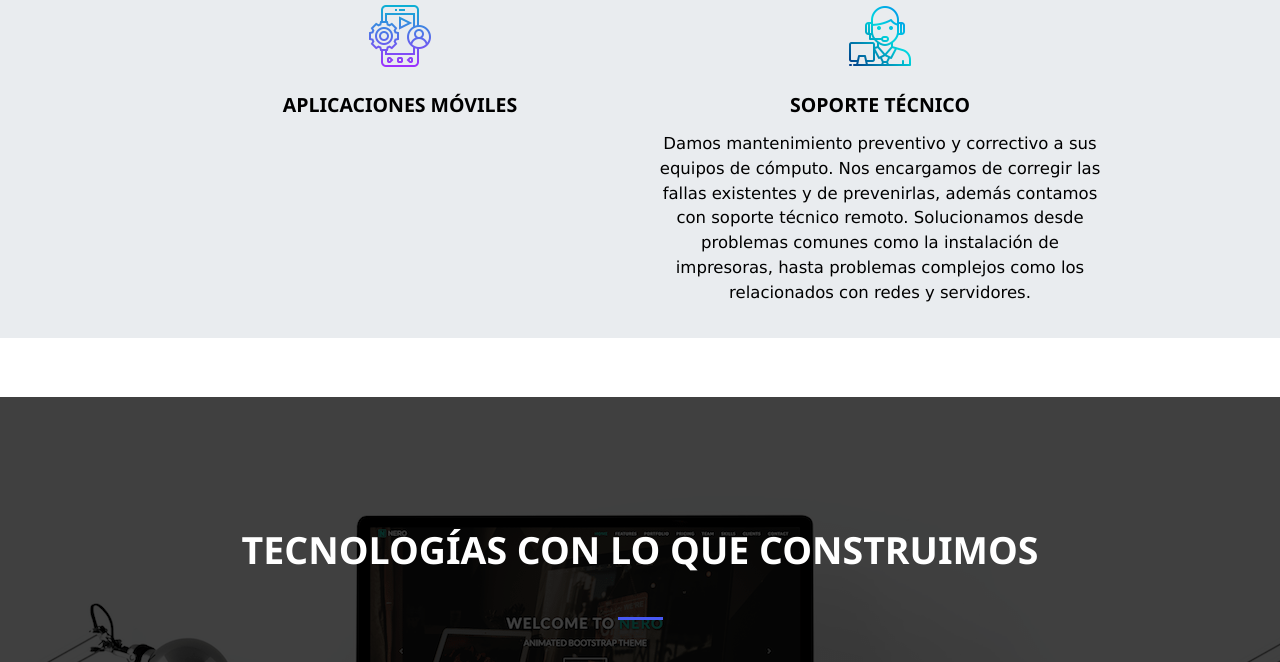
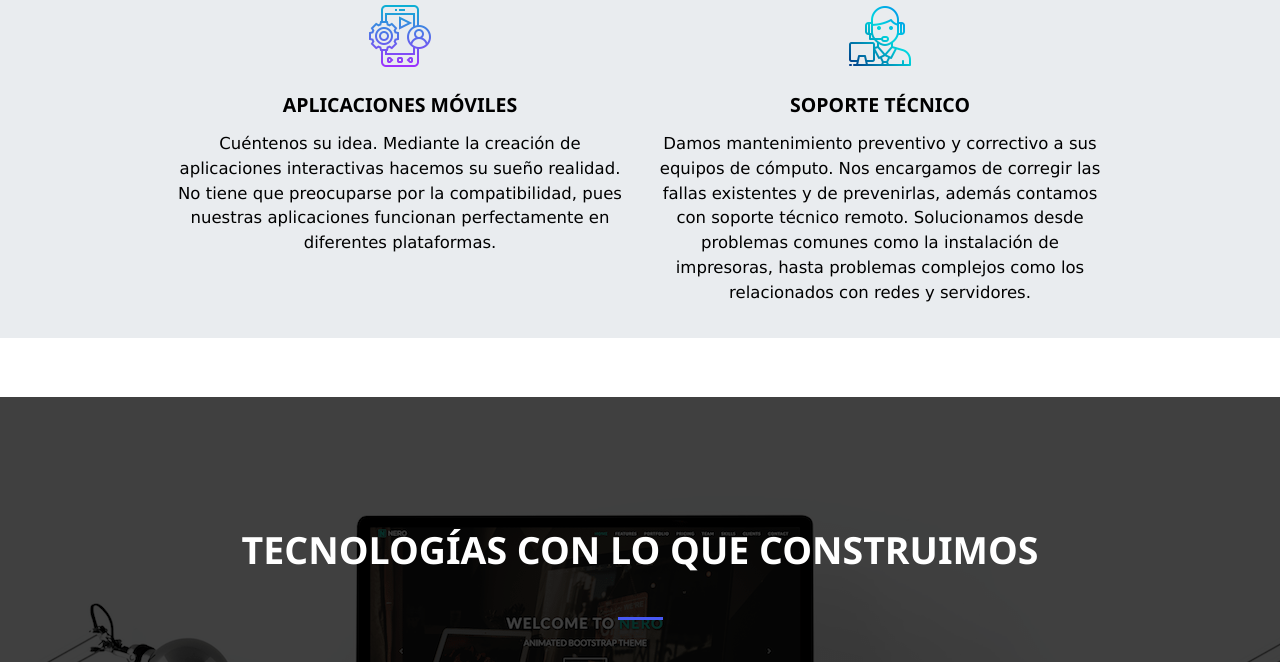
Before and after one commit to ralemangzz/sada, a plain HTML site: page index.html in a window 1280 px wide. Shown: the part 1880-2542 px from the top of the page. Drawn offline with nearby package versions, Linux system fonts and the light colour scheme.

Commit message:
Actualización 11:11

```diff
--- a/index.html
+++ b/index.html
@@ -159,7 +159,9 @@ data-interval="7000">
 				  <img src="./img/movil.png" class="servicios">
 			  </i>
 			  <h3><b>Aplicaciones móviles</b></h3>
-			  <p></p>
+			  <p>Cuéntenos su idea. Mediante la creación de aplicaciones interactivas hacemos su sueño realidad.
+				  No tiene que preocuparse por la compatibilidad, pues nuestras aplicaciones funcionan
+				  perfectamente en diferentes plataformas.</p>
 			</div>
 		  </div>
 		  <div class="col-md-6">
```
